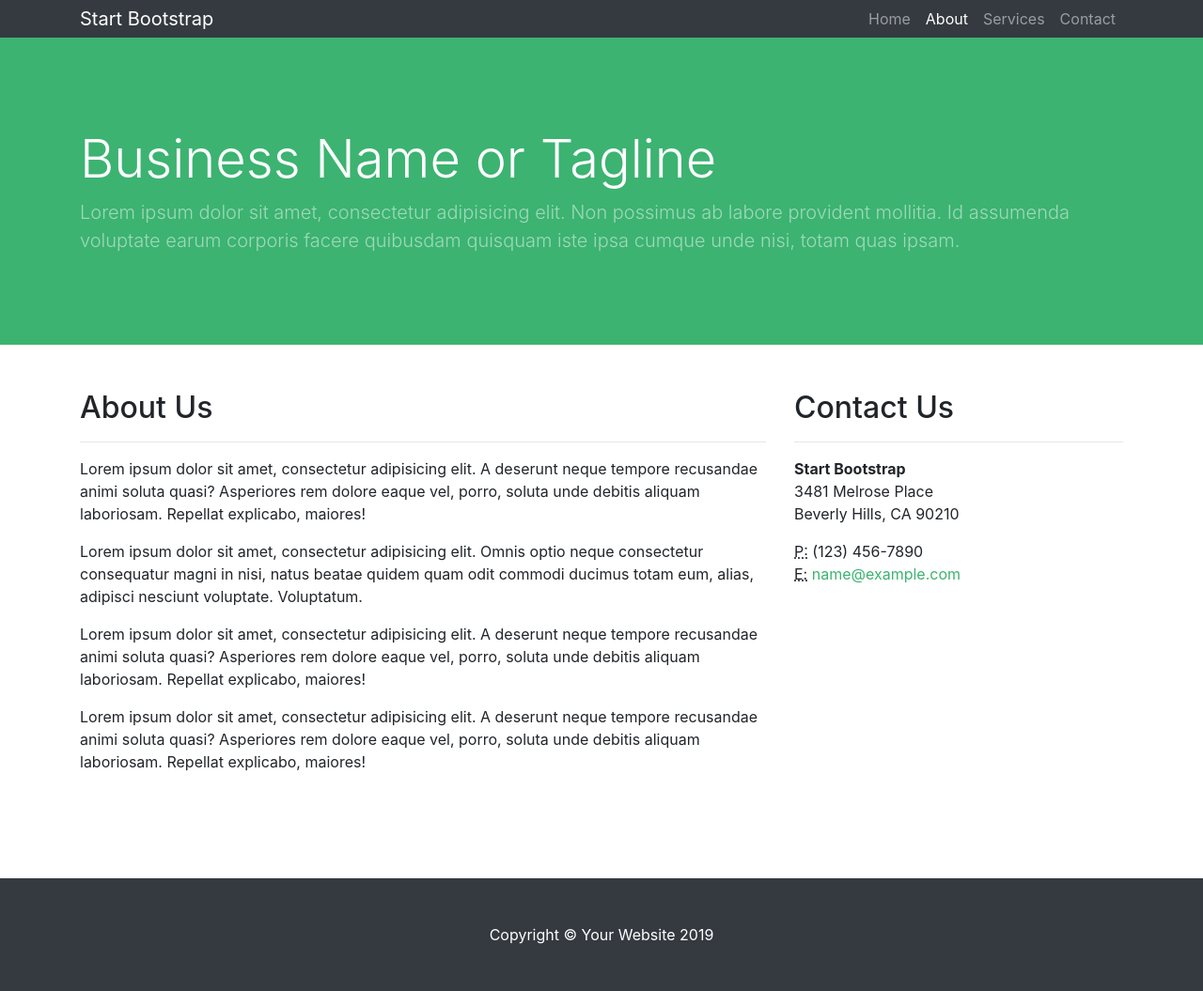
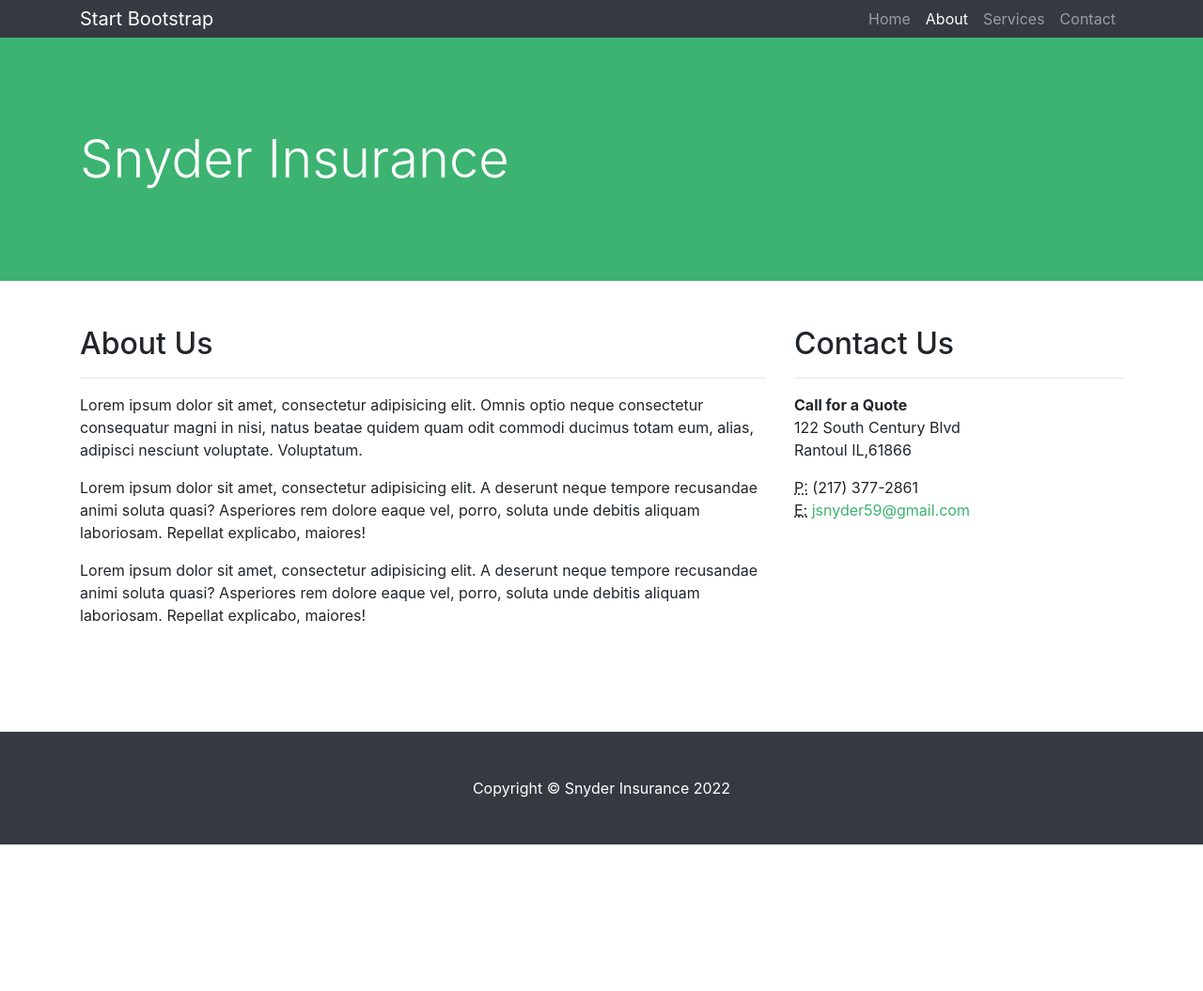
Before and after one commit to msnyd/snyder-insurance-webpage, a Jekyll site: the page built from _pages/about.html, in a window 1280 px wide. Shown: the whole page at 94% size. Built offline with Jekyll 4.4.1, drawn with Linux system fonts in a browser that asks for light colours; after the commit the page ends 900 px from its top, so only the background shows below that.

Commit message:
Contact/Site Personalization

```diff
--- a/_config.yml
+++ b/_config.yml
@@ -1,4 +1,4 @@
-title: Business Frontpage
+title: BSnyder Insurance
 description: A business home page starter template for Bootstrap 4 featuring marketing boxes and a full width image header.
 
 # disabled because we are using a custom domain
--- a/_includes/footer.html
+++ b/_includes/footer.html
@@ -2,7 +2,7 @@
 <footer class="py-5 bg-dark">
   <div class="container">
     <p class="m-0 text-center text-white">
-      Copyright &copy; Your Website 2019
+      Copyright &copy; Snyder Insurance 2022
     </p>
   </div>
   <!-- /.container -->
--- a/_includes/header.html
+++ b/_includes/header.html
@@ -4,13 +4,9 @@
     <div class="row h-100 align-items-center">
       <div class="col-lg-12">
         <h1 class="display-4 text-white mt-5 mb-2">
-          Business Name or Tagline
+          Snyder Insurance
         </h1>
         <p class="lead mb-5 text-white-50">
-          Lorem ipsum dolor sit amet, consectetur adipisicing elit. Non possimus
-          ab labore provident mollitia. Id assumenda voluptate earum corporis
-          facere quibusdam quisquam iste ipsa cumque unde nisi, totam quas
-          ipsam.
         </p>
       </div>
     </div>
--- a/_includes/sidebar.html
+++ b/_includes/sidebar.html
@@ -2,15 +2,15 @@
   <h2>Contact Us</h2>
   <hr />
   <address>
-    <strong>Start Bootstrap</strong>
-    <br />3481 Melrose Place <br />Beverly Hills, CA 90210
+    <strong>Call for a Quote</strong>
+    <br />122 South Century Blvd <br />Rantoul IL,61866
     <br />
   </address>
   <address>
     <abbr title="Phone">P:</abbr>
-    (123) 456-7890
+    (217) 377-2861
     <br />
     <abbr title="Email">E:</abbr>
-    <a href="mailto:#">name@example.com</a>
+    <a href="mailto:#">jsnyder59@gmail.com</a>
   </address>
 </div>
--- a/_pages/about.html
+++ b/_pages/about.html
@@ -7,9 +7,7 @@ permalink: /about/
 <h2>About Us</h2>
 <hr />
 <p>
-  Lorem ipsum dolor sit amet, consectetur adipisicing elit. A deserunt neque
-  tempore recusandae animi soluta quasi? Asperiores rem dolore eaque vel, porro,
-  soluta unde debitis aliquam laboriosam. Repellat explicabo, maiores!
+
 </p>
 <p>
   Lorem ipsum dolor sit amet, consectetur adipisicing elit. Omnis optio neque
```
Also changed, not shown: _pages/services.md (+0 -14 lines).
